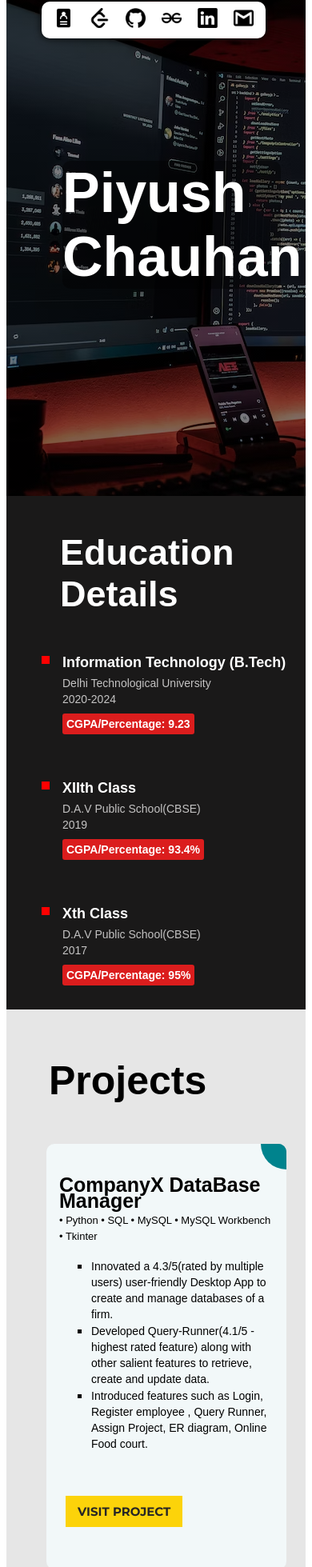
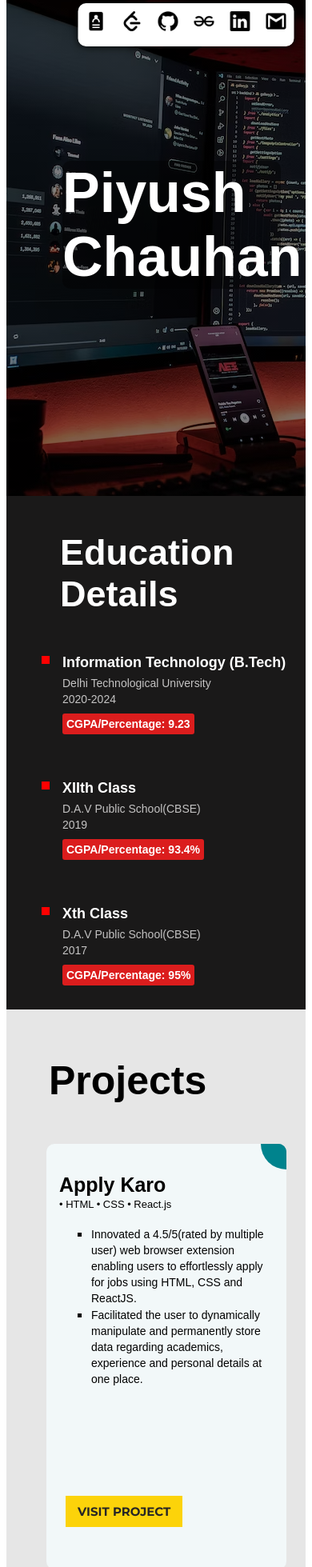
Before and after one commit to PiyushChauhan16/Portfolio, a React (Create React App) app: page / in a window 390 px wide. Shown: the part 38-1997 px from the top of the page at 80% size. Built offline with nearby package versions, Linux system fonts and the light colour scheme.

Commit message:
"added projects and resolved sidebar"

```diff
--- a/src/AboutMePage/Sidebar.js
+++ b/src/AboutMePage/Sidebar.js
@@ -8,6 +8,9 @@ import resume from "./images/resume.png"
 
 const Sidebar = () => {
   return (
+    <div className='sidebar-outer-div'>
+
+
     <div class = "sidebar-div">
         <div>
             <a href = "https://drive.google.com/file/d/1q7ykIoy7gdM6OnQMlvOe9wE881-0ey1S/view?usp=sharing">
@@ -44,6 +47,7 @@ const Sidebar = () => {
 
 
     </div>
+    </div>
   )
 }
 
--- a/src/AboutMePage/data.js
+++ b/src/AboutMePage/data.js
@@ -56,7 +56,28 @@ const data = {
     projects:[
         {
             id: 0,
-            topic:"CompanyX DataBase Manager",
+            topic:"Apply Karo",
+            details:[
+                "Innovated a 4.5/5(rated by multiple user) web browser extension enabling users to effortlessly apply for jobs using HTML, CSS and ReactJS.",
+                "Facilitated the user to dynamically manipulate and permanently store data regarding academics, experience and personal details at one place."
+            ],
+            tech_stack:["HTML", "CSS", "React.js"] ,
+            link: "https://github.com/PiyushChauhan16/ApplyKaro-Chrome_Extension"
+        },
+        {
+            id: 1,
+            topic:"Google Keep",
+            details:[
+                "Designed  a 4.0/5 (rated by multiple user) website that organizes and manages your notes, offering a user-friendly solution for efficient information management utilizing javascript, HTML, CSS.",
+                "Architected intuitive saving, editing, and deleting and storing features, allowing users to effortlessly update and maintain their notes as desired."
+            ],
+            tech_stack:["HTML", "CSS", "JavaScript"] ,
+            link: "https://github.com/PiyushChauhan16/GoogleKeep"
+
+        },
+        {
+            id: 3,
+            topic:"Database Buddy",
             details:[
                 "Innovated a 4.3/5(rated by multiple users) user-friendly Desktop App to create and manage databases of a firm.",
                 "Developed Query-Runner(4.1/5 - highest rated feature) along with other salient features to retrieve, create and update data.",
@@ -66,7 +87,32 @@ const data = {
             link: "https://github.com/PiyushChauhan16/tkinter/blob/main/project.py"
         },
         {
-            id: 1,
+            id: 4,
+            topic:"ChoreCraft",
+            details:[
+                "Innovated a 4.5/5(rated by multiple user) website enabling users to manage chores using HTML, CSS and ReactJS.",
+                "Facilitated the user to have dynamic managment of chores and reducing the search space for faster response."],
+            tech_stack:["HTML", "CSS", "React.js"] ,
+            link: "https://github.com/PiyushChauhan16/ChoreCraft"
+        },
+        {
+            id: 5,
+            topic:"Resturant Menu",
+            details:[
+                "Created a restaurant menu with a React-based navbar for easy access to breakfast, lunch, and dinner options. "],
+            tech_stack:["HTML", "CSS", "React.js"] ,
+            link: "https://github.com/PiyushChauhan16/ResturantMenu"
+        },
+        {
+            id: 6,
+            topic:"JS Mini Projects",
+            details:["Mini Projects for beginners"],
+            tech_stack:["HTML", "CSS", "JavaScipt"] ,
+            link: "https://github.com/PiyushChauhan16/JSBasicProjects"
+        },
+
+        {
+            id: 4,
             topic:"WorkLoad Crunch",
             details:[
                 "Designed a 4.1/5(rated by multiple users) Object-oriented program to generate Pay-Slip and provide banking facilities.",
@@ -78,7 +124,7 @@ const data = {
 
         },
         {
-            id: 3,
+            id: 5,
             topic: "Gender Identifier",
             details: [
                 "Created a classification classifier trained on 47009 images belonging to two classes to distinguish between male and female with an accuracy of 96.01."
--- a/src/AboutMePage/style.css
+++ b/src/AboutMePage/style.css
@@ -112,6 +112,7 @@
     padding: 16px;
     height: 100%;
     margin:0px;
+    transition: 0.2s;
     /* width: 1000px; */
   }
 
@@ -227,6 +228,10 @@
   @media only screen and (max-width: 1480px){
     .card-arrangment{
       grid-template-columns: 1fr 1fr;
+    }
+
+    .card1:hover:before {
+      transform: scale(100);
     }
 
     /* .card{
@@ -600,12 +605,20 @@ achivemnt css */
 /* ======================
 sidebar css */
 
+.sidebar-outer-div{
+  display: flex;
+  background-color: transparent;
+  position: fixed;
+  top: 20%;
+  right: 2%;
+  z-index: 5;
+
+}
+
 .sidebar-div{
   background-color: white;
-  position: fixed;
-  top: 40px;
-  right: 37px;
-  z-index: 5;;
+
+
   padding: 10px;;
   border-radius: 10px;
   display: grid;
@@ -621,15 +634,19 @@ sidebar css */
 
 }
 
-
-
 .icon:hover{
   border-style: solid;
   border-width: 0px 0px 3px 0px ;
   border-color: orangered;
 }
 
-@media only screen and (max-width: 768px) {
+ @media only screen and (max-width: 768px) {
+  .sidebar-outer-div{
+    left: 50%;
+    right: 0%;
+    top: 5%;
+    transform: translateX(-30%);
+  }
   .sidebar-div{
     right: 30%;
     padding: 10px;
@@ -645,11 +662,31 @@ sidebar css */
 
 }
 
+
+
 @media only screen and (max-width: 700px){
-  .sidebar-div{
-    right: 15%;
-    padding: 8px 15px 4px 15px;
-    grid-template-columns: 1fr 1fr 1fr 1fr 1fr 1fr;
-    column-gap: 20px;
+  .sidebar-outer-div{
+    left: 50%;
+    right: 0%;
+    top: 5%;
+    transform: translateX(-40%);
   }
 }
+
+@media only screen and (max-width: 631px){
+  .sidebar-outer-div{
+    left: 50%;
+    right: 0%;
+    top: 5%;
+    transform: translateX(-40%);
+  }
+}
+
+@media only screen and (max-width: 595px){
+  .sidebar-outer-div{
+    left: 50%;
+    right: 0%;
+    top: 5%;
+    transform: translateX(-50%);
+  }
+}
```
